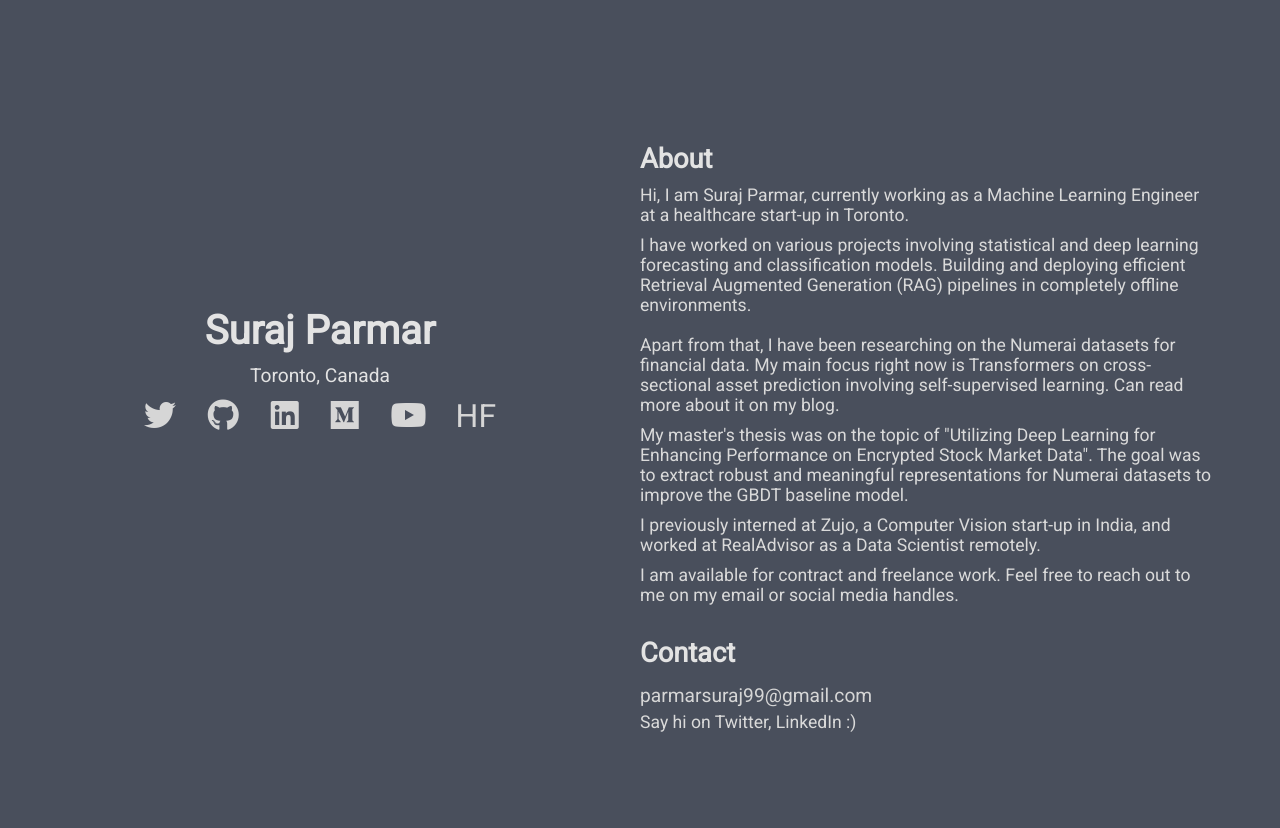
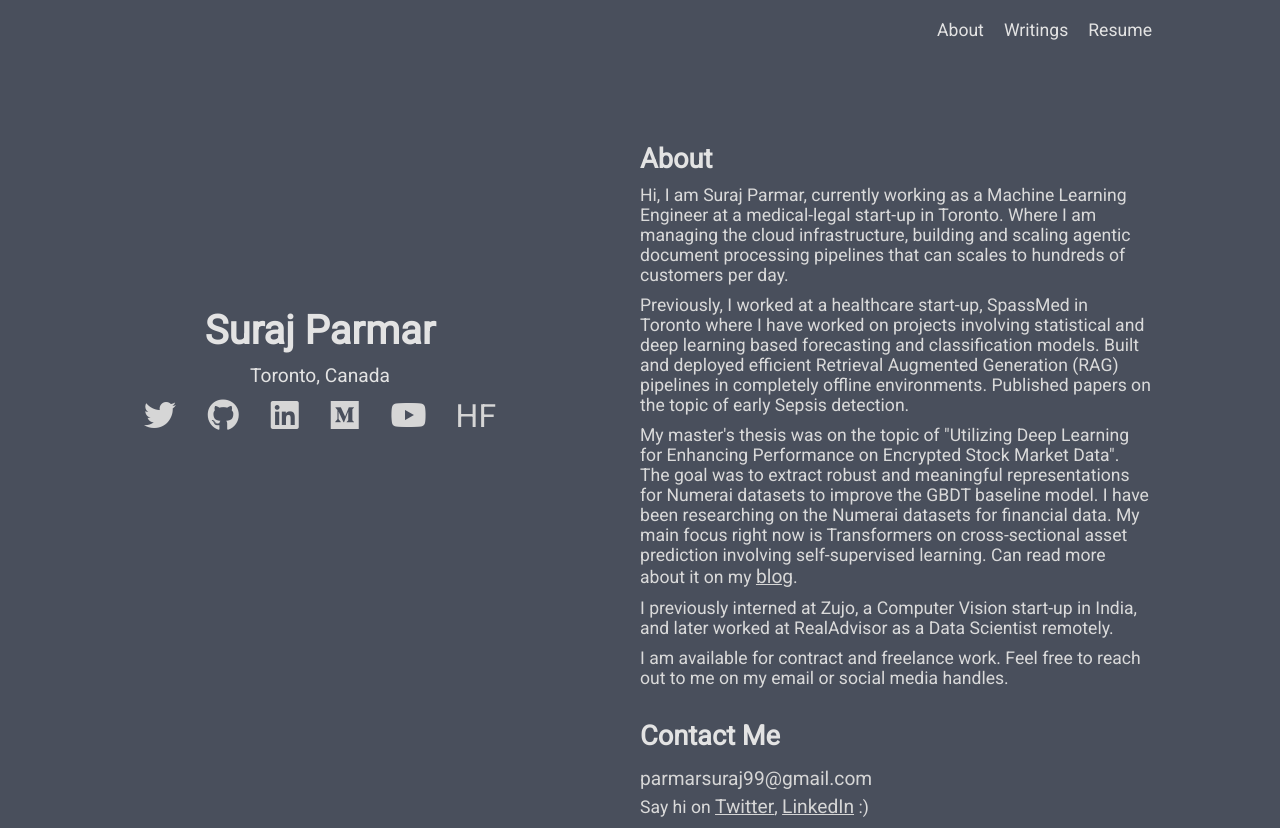
Before and after one commit to parmarsuraj99/parmarsuraj99.github.io, a plain HTML site: page index.html in a window 1280 px wide. Before the commit the page ends 800 px from the top, so only its background shows below. Drawn offline with Linux system fonts and the light colour scheme.

Commit message:
add writings

```diff
--- a/index.html
+++ b/index.html
@@ -1,59 +1,98 @@
 <!DOCTYPE html>
 <html lang="en">
-
   <head>
-   <meta charset="UTF-8">
-   <meta name="viewport" content="width=device-width, initial-scale=1.0">
-   <meta http-equiv="X-UA-Compatible" content="ie=edge">
-   <link rel="stylesheet" href="https://use.fontawesome.com/releases/v5.4.1/css/all.css"
-      integrity="sha384-5sAR7xN1Nv6T6+dT2mhtzEpVJvfS3NScPQTrOxhwjIuvcA67KV2R5Jz6kr4abQsz" crossorigin="anonymous">
-   <link rel="stylesheet" href="style.css">
+    <meta charset="UTF-8" />
+    <meta name="viewport" content="width=device-width, initial-scale=1.0" />
+    <meta http-equiv="X-UA-Compatible" content="ie=edge" />
+    <link
+      rel="stylesheet"
+      href="https://use.fontawesome.com/releases/v5.4.1/css/all.css"
+      integrity="sha384-5sAR7xN1Nv6T6+dT2mhtzEpVJvfS3NScPQTrOxhwjIuvcA67KV2R5Jz6kr4abQsz"
+      crossorigin="anonymous"
+    />
+    <link rel="stylesheet" href="style.css" />
     <title>Suraj Parmar</title>
   </head>
 
   <body>
+    <nav class="navigation">
+      <div class="nav-links">
+        <a href="#about">About</a>
+        <a href="writings.html">Writings</a>
+        <a
+          href="https://drive.google.com/file/d/1f8oKQhlB1KE5AiOP43beUiShuKVjmUMo/view?usp=sharing "
+          target="_blank"
+          >Resume</a
+        >
+      </div>
+    </nav>
+
     <div class="grid-2">
       <div class="section-1">
         <h1>Suraj Parmar</h1>
         <p>Toronto, Canada</p>
-         <a href="https://twitter.com/parmarsuraj99"><i class="fab fa-twitter"></i> </a>
-         <a href="https://github.com/parmarsuraj99"><i class="fab fa-github"></i> </a>
-         <a href="https://www.linkedin.com/in/parmarsuraj99/"><i class="fab fa-linkedin"></i> </a>
-         <a href="https://parmarsuraj99.medium.com/"><i class="fab fa-medium"></i> </a>
-         <a href="https://www.youtube.com/@parmarsuraj99"><i class="fab fa-youtube"></i></a>
-         <a href="https://huggingface.co/surajp" class="hf
-            emoji">HF</a>
+        <a href="https://twitter.com/parmarsuraj99"
+          ><i class="fab fa-twitter"></i>
+        </a>
+        <a href="https://github.com/parmarsuraj99"
+          ><i class="fab fa-github"></i>
+        </a>
+        <a href="https://www.linkedin.com/in/parmarsuraj99/"
+          ><i class="fab fa-linkedin"></i>
+        </a>
+        <a href="https://parmarsuraj99.medium.com/"
+          ><i class="fab fa-medium"></i>
+        </a>
+        <a href="https://www.youtube.com/@parmarsuraj99"
+          ><i class="fab fa-youtube"></i
+        ></a>
+        <a href="https://huggingface.co/surajp" class="hf emoji">HF</a>
       </div>
       <div class="section-2">
         <h2>About</h2>
-         <p>Hi, I am Suraj Parmar, currently working as a Machine Learning Engineer at a healthcare start-up in Toronto.
+        <p>
+          Hi, I am Suraj Parmar, currently working as a Machine Learning
+          Engineer at a medical-legal start-up in Toronto. Where I am managing
+          the cloud infrastructure, building and scaling agentic document
+          processing pipelines that can scales to hundreds of customers per day.
         </p>
-         <p>I have worked on various projects involving statistical and deep learning forecasting and classification
-            models. Building and deploying efficient Retrieval Augmented Generation (RAG) pipelines in completely
-            offline environments. </p>
+        <p>
+          Previously, I worked at a healthcare start-up, SpassMed in Toronto
+          where I have worked on projects involving statistical and deep
+          learning based forecasting and classification models. Built and
+          deployed efficient Retrieval Augmented Generation (RAG) pipelines in
+          completely offline environments. Published papers on the topic of
+          early Sepsis detection.
         </p>
-         <p>Apart from that, I have been researching on the Numerai datasets for financial data.
-            My main focus right now is Transformers on cross-sectional asset prediction involving self-supervised
-            learning. Can read more about it on my blog.
+        <p>
+          My master's thesis was on the topic of "Utilizing Deep Learning for
+          Enhancing Performance on Encrypted Stock Market Data". The goal was to
+          extract robust and meaningful representations for Numerai datasets to
+          improve the GBDT baseline model. I have been researching on the
+          Numerai datasets for financial data. My main focus right now is
+          Transformers on cross-sectional asset prediction involving
+          self-supervised learning. Can read more about it on my
+          <a
+            href="https://parmarsuraj99.medium.com/era-of-transformers-792e5960e287/"
+            >blog</a
+          >.
         </p>
-         <p>My master's thesis was on the topic of "Utilizing Deep Learning for Enhancing Performance on Encrypted Stock
-            Market Data".
-            The goal was to extract robust and meaningful representations for Numerai datasets to improve the GBDT
-            baseline model.</p>
-         <p>I previously interned at Zujo, a Computer Vision start-up in India,
-            and worked at RealAdvisor as a Data
-            Scientist remotely. </p>
+        <p>
+          I previously interned at Zujo, a Computer Vision start-up in India,
+          and later worked at RealAdvisor as a Data Scientist remotely.
+        </p>
+        <p>
+          I am available for contract and freelance work. Feel free to reach out
+          to me on my email or social media handles.
+        </p>
 
-         <p>I am available for contract and freelance work.
-            Feel free to reach out to me on my email or social media
-            handles.</p>
-
-         <h2>Contact </h2>
+        <h2>Contact Me</h2>
         <a href="mailto:parmarsuraj99@gmail.com">parmarsuraj99@gmail.com</a>
-         <p>Say hi on Twitter, LinkedIn :)</p>
-
+        <p>
+          Say hi on <a href="https://twitter.com/parmarsuraj99">Twitter</a>,
+          <a href="https://www.linkedin.com/in/parmarsuraj99/">LinkedIn</a> :)
+        </p>
       </div>
     </div>
   </body>
-
 </html>
--- a/style.css
+++ b/style.css
@@ -1,103 +1,164 @@
 /* global */
-@import url('https://fonts.googleapis.com/css?family=Roboto');
+@import url("https://fonts.googleapis.com/css?family=Roboto");
 
-.grid-2{
+.grid-2 {
   display: grid;
-    grid-template-columns: repeat(2,1fr);
+  grid-template-columns: repeat(2, 1fr);
 }
 
-body{
+body {
   margin: 0;
   padding: 0;
-    font-family: 'Roboto', sans-serif;
+  font-family: "Roboto", sans-serif;
   background-color: #494f5c;
   color: #e3e3e3;
   font-size: 20px;
 }
 
-h1,.white{
+h1,
+.white {
   color: #e3e3e3;
 }
 
-a{
+a {
   color: #d6d6d6;
   text-decoration: none;
 }
+.navigation {
+  position: fixed;
+  top: 0;
+  right: 10%;
+  padding: 20px 0;
+  z-index: 100;
+}
+
+.nav-links {
+  display: flex;
+  gap: 20px;
+}
+
+.nav-links a {
+  color: #e3e3e3;
+  font-size: 1.1rem;
+  text-decoration: none;
+  transition: color 0.3s;
+}
+
+.nav-links a:hover {
+  color: #fff;
+}
+
 /* section 1 */
-.section-1{
+.section-1 {
   padding-top: 35vh;
   text-align: center;
 }
 
-.section-1 p{
+.section-1 p {
   font-size: 1.2rem;
   padding-bottom: 10px;
-    margin:0;
+  margin: 0;
 }
 
-.section-1 h1{
-    font-size: 1.rem;
+.section-1 h1 {
+  font-size: 2.5rem;
   margin-bottom: 10px;
 }
 
-.section-1 a{
+.section-1 a {
   font-size: 2rem;
   padding: 12px;
 }
 /* section 2 */
-.section-2{
+.section-2 {
   padding-top: 15vh;
-    width: 90%;
+  width: 80%;
 }
 
-.section-2 h2{
+.section-2 h2 {
   font-size: 1.7rem;
   margin-bottom: 10px;
 }
 
-.section-2 p{
+.section-2 p {
   font-size: 1.1rem;
   padding-bottom: 10px;
-    margin:0;
+  margin: 0;
   color: #dadada;
 }
 
-.section-2 a{
-    display: block;
-    padding: 5px;
+.section-2 a {
+  display: inline-block;
+  padding: 5px 0;
   font-size: 1.2rem;
-    padding-left: 0;
-    width: 100px;
+  margin-right: 10px;
 }
-/* animations / utilities */
-.section-2 a:hover{
-    font-size: 1.3rem;
+
+.section-2 p a {
+  display: inline;
+  padding: 0;
+  text-decoration: underline;
+  margin-right: 0; /* Remove the right margin for inline links */
+}
+
+.section-2 a:hover {
   color: #fff;
   cursor: pointer;
   transition: 0.2s;
+  text-shadow: 0 0 1px #fff;
 }
 
-.section-1 a:hover{
+.section-1 a:hover {
   color: #fff;
   cursor: pointer;
   transition: 0.3s;
 }
 
-.white:hover{
+.white:hover {
   position: relative;
   padding-left: 10px;
 }
+.content {
+  padding: 120px 10% 50px;
+  max-width: 800px;
+  margin: 0 auto;
+}
+
+.writings-list {
+  margin-top: 30px;
+}
+
+.writing-link {
+  display: block;
+  padding: 15px 0;
+  font-size: 1.2rem;
+  transition: 0.2s;
+}
+
+.writing-link:hover {
+  color: #fff;
+  transform: translateX(10px);
+}
 
 /* media queres */
-@media(max-width:768px){
-    .grid-2{
+@media (max-width: 768px) {
+  .navigation {
+    position: static;
+    text-align: center;
+    padding: 20px 0;
+  }
+
+  .nav-links {
+    justify-content: center;
+  }
+  .grid-2 {
     grid-template-columns: 1fr;
   }
-    .section-1{
-        padding:0;
+  .section-1 {
+    padding: 0;
     padding-top: 5rem;
   }
-    .section-2{
+  .section-2 {
     padding-top: 5%;
     padding-left: 12%;
     padding-right: 10%;
--- /dev/null
+++ b/writings.html
@@ -0,0 +1,38 @@
+<!DOCTYPE html>
+<html lang="en">
+  <head>
+    <meta charset="UTF-8" />
+    <meta name="viewport" content="width=device-width, initial-scale=1.0" />
+    <meta http-equiv="X-UA-Compatible" content="ie=edge" />
+    <link
+      rel="stylesheet"
+      href="https://use.fontawesome.com/releases/v5.4.1/css/all.css"
+      integrity="sha384-5sAR7xN1Nv6T6+dT2mhtzEpVJvfS3NScPQTrOxhwjIuvcA67KV2R5Jz6kr4abQsz"
+      crossorigin="anonymous"
+    />
+    <link rel="stylesheet" href="style.css" />
+    <title>Writings - Suraj Parmar</title>
+  </head>
+  <body>
+    <nav class="navigation">
+      <div class="nav-links">
+        <a href="index.html">About</a>
+        <a href="#writings">Writings</a>
+        <a
+          href="https://drive.google.com/file/d/1f8oKQhlB1KE5AiOP43beUiShuKVjmUMo/view?usp=sharing "
+          target="_blank"
+          >Resume</a
+        >
+      </div>
+    </nav>
+    <div class="content">
+      <h1>Writings</h1>
+      <div class="writings-list">
+        <!-- Add your writing links here -->
+        <a href="https://parmarsuraj99.medium.com/" class="writing-link">
+          <i class="fab fa-medium"></i> Check out my Medium blog
+        </a>
+      </div>
+    </div>
+  </body>
+</html>
```
Lines whose indentation alone changed are shown as unchanged.
